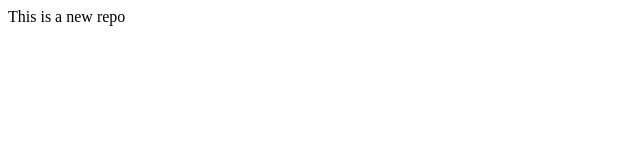
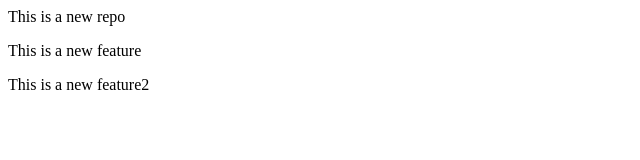
Before and after one commit to divyanshu-spec/Local-Repo, a plain HTML site: page index.html in a window 1280 px wide. Shown: the whole page, without its empty margins (0-640 px from the left). Drawn offline with Linux system fonts and the light colour scheme.

Commit message:
Add new feature2

```diff
--- a/index.html
+++ b/index.html
@@ -1 +1,3 @@
 <p>This is a new repo</p>
+<p>This is a new feature</p>
+<p>This is a new feature2</p>
```
Also changed, not shown: 1 other file.
